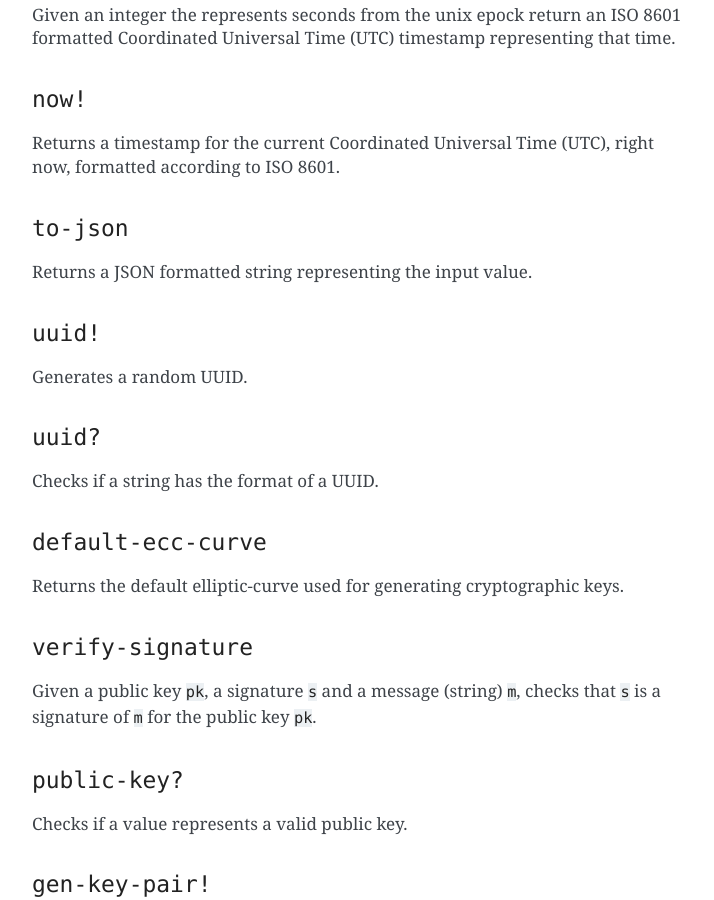
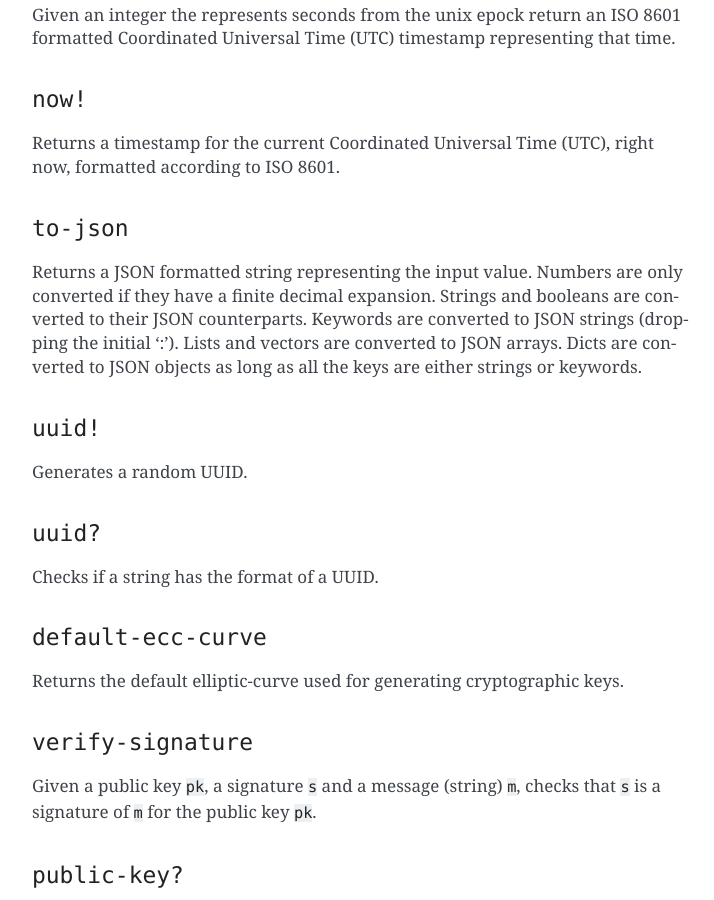
Before and after one commit to radicle-dev/radicle-alpha, a Sphinx documentation site: the page built from docs/source/reference.rst, in a window 1280 px wide and 900 px high, scrolled down 9047 px. Shown: the whole window, without its empty margins (388-1102 px from the left). Built offline with Sphinx 7.4.7, drawn with Linux system fonts in a browser that asks for light colours; pages that are not in the unit, such as notebooks, are missing from menus.

Commit message:
Make to-json work on more inputs. (#578)
* Make to-json work on more inputs.

Now also converts:
- vectors,
- keywords,
- dicts with mixed string/keyword keys.

```diff
--- a/docs/source/reference.rst
+++ b/docs/source/reference.rst
@@ -445,7 +445,12 @@
 ``to-json``
 ~~~~~~~~~~~
 
-Returns a JSON formatted string representing the input value.
+Returns a JSON formatted string representing the input value. Numbers
+are only converted if they have a finite decimal expansion. Strings and
+booleans are converted to their JSON counterparts. Keywords are
+converted to JSON strings (dropping the initial ':'). Lists and vectors
+are converted to JSON arrays. Dicts are converted to JSON objects as
+long as all the keys are either strings or keywords.
 
 ``uuid!``
 ~~~~~~~~~
```
Also changed, not shown: 3 other files.
